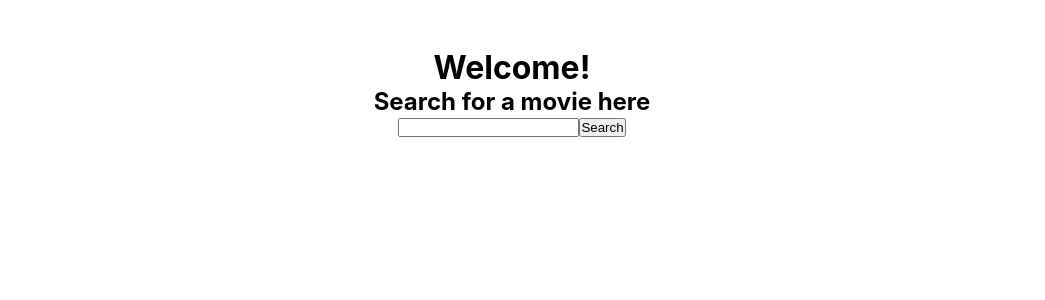
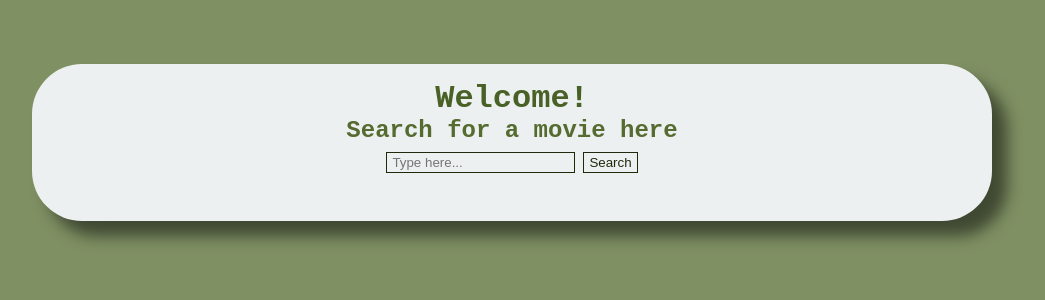
Before and after one commit to Jorge-Neto/search-movie-teste, a React (Create React App) app: page / in a window 1280 px wide. Shown: the top 300 px of the page, without its empty margins (128-1173 px from the left). Built offline with nearby package versions, Linux system fonts and the light colour scheme.

Commit message:
Finalização do principal do projeto

```diff
--- a/src/components/listing/index.js
+++ b/src/components/listing/index.js
@@ -5,7 +5,6 @@ export default function Listing({ itemToShow }) {
   const [movie, setMovie] = useState([itemToShow.data]);
 
   useEffect(() => {
-    console.log(movie, itemToShow);
     setMovie(itemToShow);
   }, [itemToShow]);
 
@@ -15,12 +14,12 @@ export default function Listing({ itemToShow }) {
         <MovieCard>
           <MovieImage src={movie ? movie.Poster : ''} />
           <MovieInfo key={movie ? movie.Id : ''}>
-            <li>{movie ? movie.Title : ''}</li>
-            <li>{movie ? movie.Year : ''}</li>
-            <li>{movie ? movie.Genre : ''}</li>
+            <li className="title">{movie ? movie.Title : ''}</li>
+            <li>{movie ? movie.Released : ''} - {movie ? movie.Genre : ''}</li>
+            <li>{movie ? movie.Actors : ''}</li>
             <BtnSeeMore to='/details'>
               Details
-              </BtnSeeMore>
+            </BtnSeeMore>
           </MovieInfo>
         </MovieCard>
       )}
--- a/src/components/listing/styles.js
+++ b/src/components/listing/styles.js
@@ -7,13 +7,33 @@ export const MovieCard = styled.div`
 `;
 
 export const MovieImage = styled.img`
-
+    border: 4px black;
+    padding: 2px;
+    border-style: inset;
 `;
 
 export const MovieInfo = styled.ul`
     list-style: none;
+    margin: 0.5rem 4rem 0;
+    width: 80%;
+
+    .title {
+        font-size: 20px;
+        font-weight: bold;
+        font-family: monospace;
+        color: rgb(73 97 38);
+    }
+
+    li {
+        margin: 15px 0;
+    }
 `;
 
 export const BtnSeeMore = styled(Link)`
-
+    color: #ecf0f1;
+    text-decoration: none;
+    border: 0.5px solid #ecf0f1;
+    padding: 0.20rem 1rem;
+    border-radius: 5px;
+    background-color: rgb(85 107 47 / 75%);
 `;
--- a/src/index.css
+++ b/src/index.css
@@ -7,11 +7,12 @@
 
 body {
   margin: 0;
-  font-family: -apple-system, BlinkMacSystemFont, 'Segoe UI', 'Roboto', 'Oxygen',
-    'Ubuntu', 'Cantarell', 'Fira Sans', 'Droid Sans', 'Helvetica Neue',
-    sans-serif;
+  font-family: monospace, -apple-system, BlinkMacSystemFont, 'Segoe UI', 'Roboto', 'Oxygen',
+  'Ubuntu', 'Cantarell', 'Fira Sans', 'Droid Sans', 'Helvetica Neue',
+  sans-serif;
   -webkit-font-smoothing: antialiased;
   -moz-osx-font-smoothing: grayscale;
+  background-color: rgb(85 107 47 / 75%);
 }
 
 code {
--- a/src/pages/details/index.js
+++ b/src/pages/details/index.js
@@ -1,18 +1,50 @@
 import React, { useEffect, useState } from 'react';
-import { ContainerPanel } from "./styles";
+import { ContainerPanel, FormSubtitle, ResultsList } from "../main/styles";
+import { MovieCard, MovieImage, MovieInfo, BtnSeeMore } from "../../components/listing/styles";
+import { RatingLists, RatingList, RatingItem } from "./styles";
 
 const Details = () => {
   const [movie, setMovie] = useState();
 
   useEffect(() => {
-    setMovie(localStorage.getItem('filmes'));
-    console.log(movie);
-  })
+    const cachedMovie = JSON.parse(sessionStorage.getItem('filme'));
+    setMovie(cachedMovie);
+
+  }, []);
 
   return (
     <div>
       <ContainerPanel>
-        <p>Teste Detail</p>
+        <ResultsList>
+          {movie && (
+            <MovieCard>
+
+              <MovieImage src={movie.Poster} alt={`${movie.Title} poster`} />
+              <MovieInfo>
+                <FormSubtitle>{movie.Title}</FormSubtitle>
+                <li><strong>Genre:</strong> {movie.Genre}</li>
+                <li><strong>Director:</strong> {movie.Director}</li>
+                <li><strong>Plot:</strong> {movie.Plot}</li>
+                <li><strong>Released on:</strong> {movie.Released}</li>
+                <p><strong>Ratings:</strong></p>
+                <RatingLists>
+                  {movie.Ratings.map(item => {
+                    return (
+                      <RatingList key={item.Value}>
+                        <RatingItem className='li-item'><strong>Source:</strong> <br /> {item.Source}</RatingItem>
+                        <RatingItem className='li-item'><strong>Value:</strong> <br /> {item.Value}</RatingItem>
+                      </RatingList>
+                    )
+                  })}
+                </RatingLists>
+                <BtnSeeMore to='/'>
+                  Back
+                </BtnSeeMore>
+              </MovieInfo>
+            </MovieCard>
+          )}
+
+        </ResultsList>
       </ContainerPanel>
     </div>
   )
--- a/src/pages/details/styles.js
+++ b/src/pages/details/styles.js
@@ -1,10 +1,15 @@
 import styled from 'styled-components';
 
-export const ContainerPanel = styled.div`
+export const RatingLists = styled.div`
   display: flex;
-  flex-direction: column;
-  align-items: center;
-  margin: 3rem auto auto;
-  width: 75vw;
-  color: red;
+  justify-content: space-around;
 `;
+
+export const RatingList = styled.ul`
+  list-style: none;
+`;
+
+export const RatingItem = styled.li`
+  font-size: 14px;
+  margin: 0px 0px 15px !important;
+`;
--- a/src/pages/main/index.js
+++ b/src/pages/main/index.js
@@ -2,9 +2,9 @@ import React, { useState } from "react";
 
 import Listing from "../../components/listing";
 
-import { BASE_URL} from "../../components/api/requests";
+import { BASE_URL } from "../../components/api/requests";
 
-import { ContainerPanel, ResultsList } from "./styles";
+import { ContainerPanel, ResultsList, FormTitle, FormSubtitle } from "./styles";
 import axios from 'axios';
 
 export default function Main() {
@@ -19,10 +19,9 @@ export default function Main() {
         e.preventDefault();
         setSearch("");
         axios.post(`${BASE_URL}filmes/${search}`)
-        .then(res => {
-                console.log(res);
+            .then(res => {
+                sessionStorage.setItem('filme', JSON.stringify(res.data));
                 setSearchItem(res.data);
-                localStorage.setItem('filme', searchItem);
             }).catch(function (error) {
                 console.log(error);
             })
@@ -31,11 +30,11 @@ export default function Main() {
     return (
         <div>
             <ContainerPanel>
-                <h1>Welcome!</h1>
-                <h2>Search for a movie here</h2>
+                <FormTitle>Welcome!</FormTitle>
+                <FormSubtitle>Search for a movie here</FormSubtitle>
                 <form onSubmit={searchMovie}>
-                    <input type="text" value={search} onChange={handleChange} />
-                    <input type="submit" value="Search" />
+                    <input className="searchInput" type="text" value={search} placeholder="Type here..." onChange={handleChange} />
+                    <input className="searchButton" type="submit" value="Search" />
                 </form>
 
                 <ResultsList>
--- a/src/pages/main/styles.js
+++ b/src/pages/main/styles.js
@@ -4,11 +4,37 @@ export const ContainerPanel = styled.div`
   display: flex;
   flex-direction: column;
   align-items: center;
-  margin: 3rem auto auto;
+  margin: 4rem auto auto;
   width: 75vw;
+  padding: 1rem 0.5rem;
+  box-shadow: 15px 15px 15px 0px rgba(0 0 0 / 50%);
+  background-color: #ecf0f1;
+  border-radius: 50px;
+
+  form {
+    .searchInput {
+      margin-right: 0.5rem;
+    }
+    .searchInput, .searchButton {
+      padding: 2px 5px;
+      background-color: #ecf0f1;
+      color: #1f2a0b;
+      border: 1px solid #1f2a0b;
+    }
+  }
 `;
 
 export const ResultsList = styled.div`
   margin: 1rem;
   width: 90%;
 `;
+
+export const FormTitle = styled.h1`
+  font-size: 32px;
+  color: rgb(73 97 38);
+`;
+
+export const FormSubtitle = styled.h2`
+  padding-bottom: 0.5rem;
+  color: darkolivegreen;
+`;
```
Also changed, not shown: 1 other file (tests, documents, lock files or other folders).
